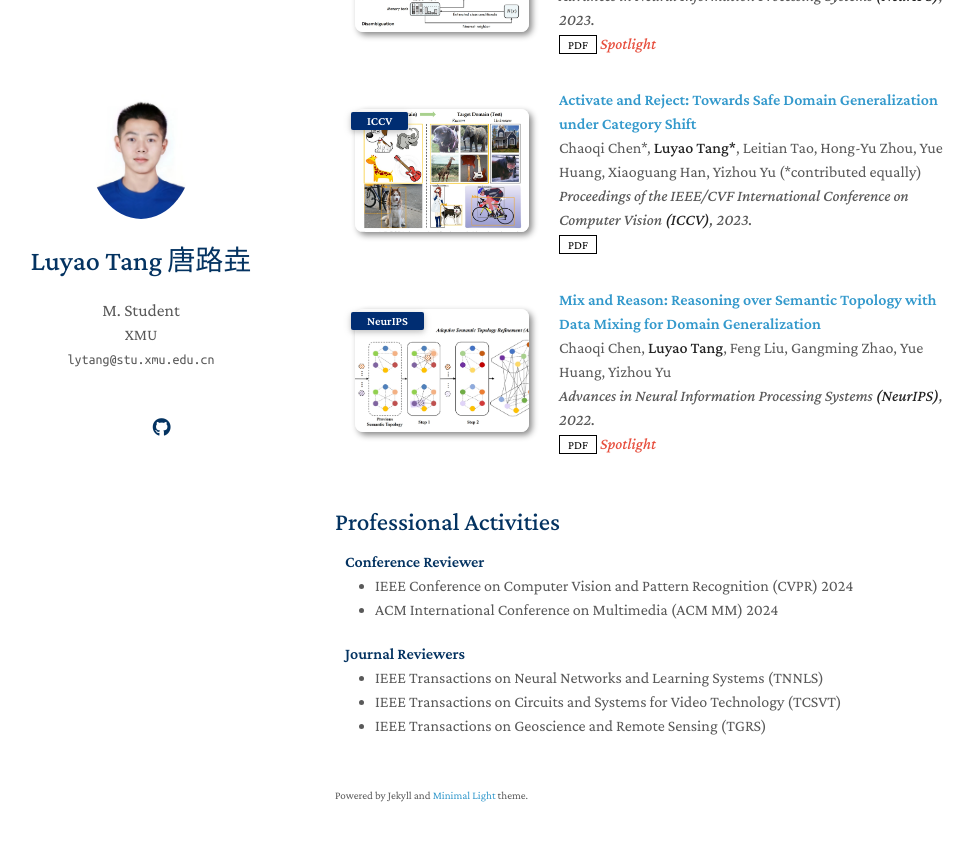
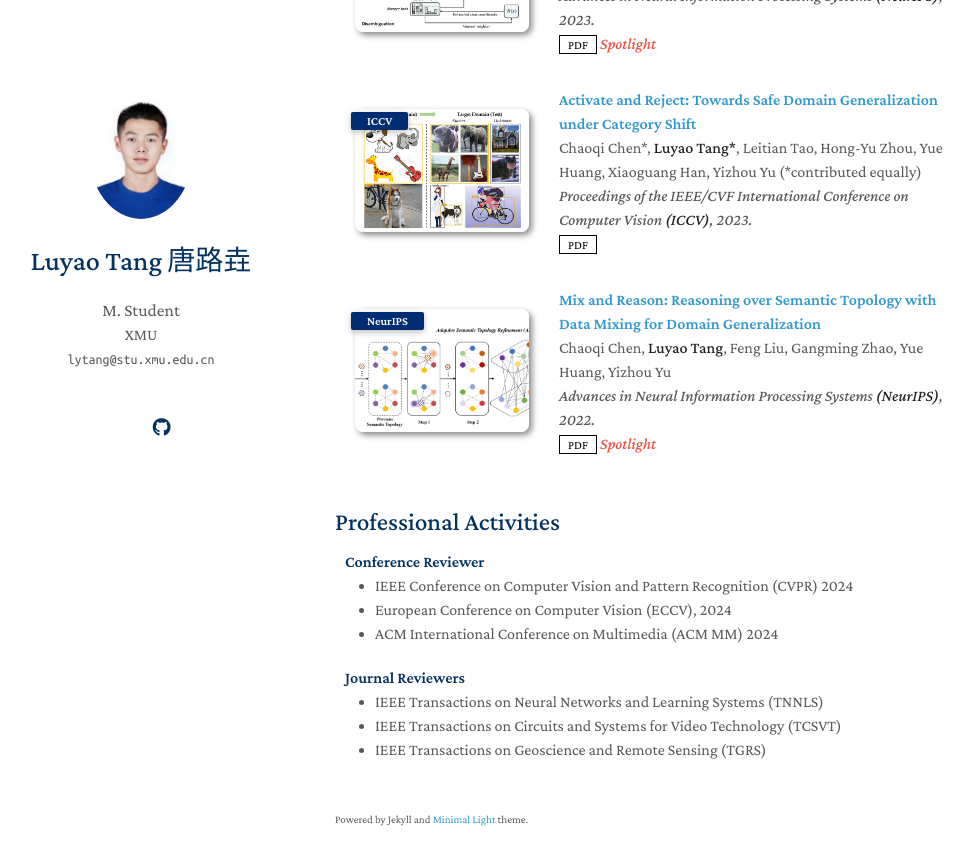
Before and after one commit to lytang63/lytang63.github.io, a Jekyll site: the page built from index.md, in a window 1280 px wide and 900 px high, scrolled down 647 px. Shown: the top 865 px of the window, without its empty margins (135-1108 px from the left). Built offline with Jekyll 4.4.1, drawn with Linux system fonts in a browser that asks for light colours; nearby versions of some CDN libraries; a style sheet for code colours, icons or effects is not loaded; our own code applies the rules of GitHub Pages for plain Markdown files.

Commit message:
Update services.md

```diff
--- a/_includes/services.md
+++ b/_includes/services.md
@@ -4,6 +4,7 @@
 
 <ul style="margin:0 0 20px;">
   <li><a href="https://cvpr.thecvf.com/Conferences/2024"><autocolor>IEEE Conference on Computer Vision and Pattern Recognition (CVPR) 2024</autocolor></a></li>
+  <li><a href="https://eccv2024.ecva.net"><autocolor>European Conference on Computer Vision (ECCV), 2024</autocolor></a></li>
   <li><a href="https://2024.acmmm.org/"><autocolor>ACM International Conference on Multimedia (ACM MM) 2024</autocolor></a></li>
 </ul>
 
```
